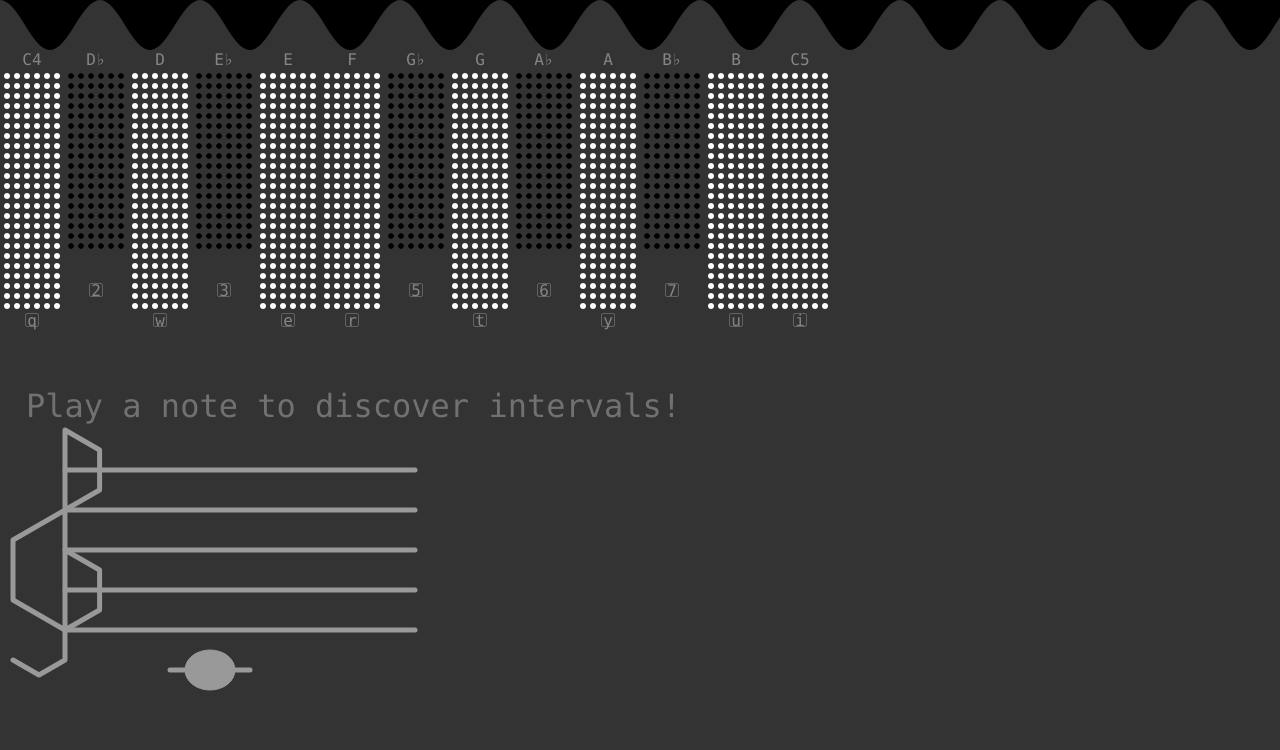
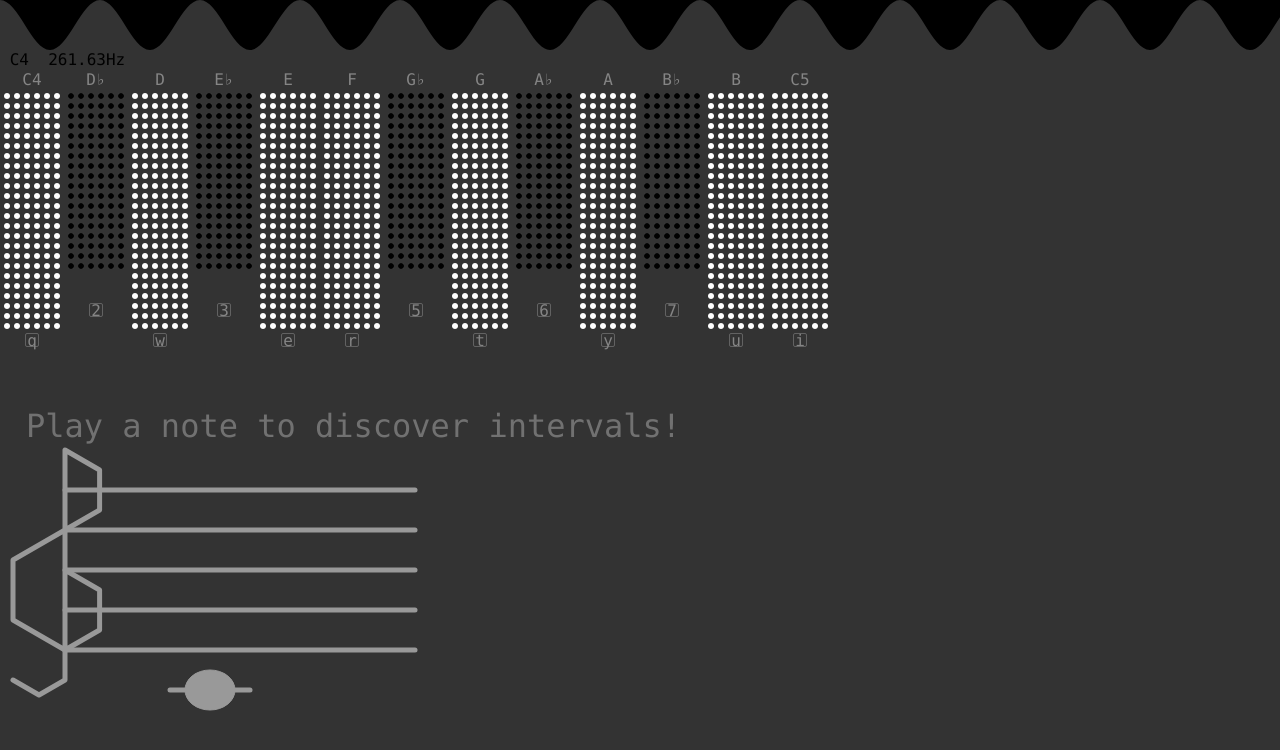
Before and after one commit to jonvuri/interval-clinic, a React app: page / in a window 1280 px wide. Shown: the top 750 px of the page. Built offline with nearby package versions, Linux system fonts and the light colour scheme.

Commit message:
Add info labels to SineWaveDisplay

```diff
--- a/src/components/IntervalSineWaveDisplay.module.css
+++ b/src/components/IntervalSineWaveDisplay.module.css
@@ -1,7 +1,6 @@
 .container {
   position: relative;
-  width: 100vw;
-  height: 50px;
+  height: 70px;
   overflow-x: hidden;
 }
 
@@ -9,6 +8,7 @@
   position: absolute;
   top: 0;
   left: 0;
+  height: 50px;
   fill: black;
 }
 
@@ -16,5 +16,18 @@
   position: absolute;
   top: 0;
   left: 0;
+  height: 50px;
   fill: none;
 }
+
+.tonicInfoLabel {
+  position: absolute;
+  top: 50px;
+  left: 0;
+  height: 20px;
+  color: black;
+}
+
+.intervalInfoLabel {
+  margin-left: 60px;
+}
--- a/src/components/IntervalSineWaveDisplay.tsx
+++ b/src/components/IntervalSineWaveDisplay.tsx
@@ -11,6 +11,17 @@ type Props = {
 
 const IntervalSineWaveDisplay = ({ interval }: Props) => (
   <div className={styles.container}>
+    <div className={styles.tonicInfoLabel}>
+      &nbsp;C4&nbsp;&nbsp;{intervals['U'].frequency.toFixed(2)}Hz
+      {interval !== null && (
+        <span
+          className={styles.intervalInfoLabel}
+          style={{ color: intervals[interval].color }}
+        >
+          {intervals[interval].frequency.toFixed(2)}Hz
+        </span>
+      )}
+    </div>
     <div className={styles.backgroundContainer}>
       <SineRepeater cycles={64} width={100} height={50} />
     </div>
```
